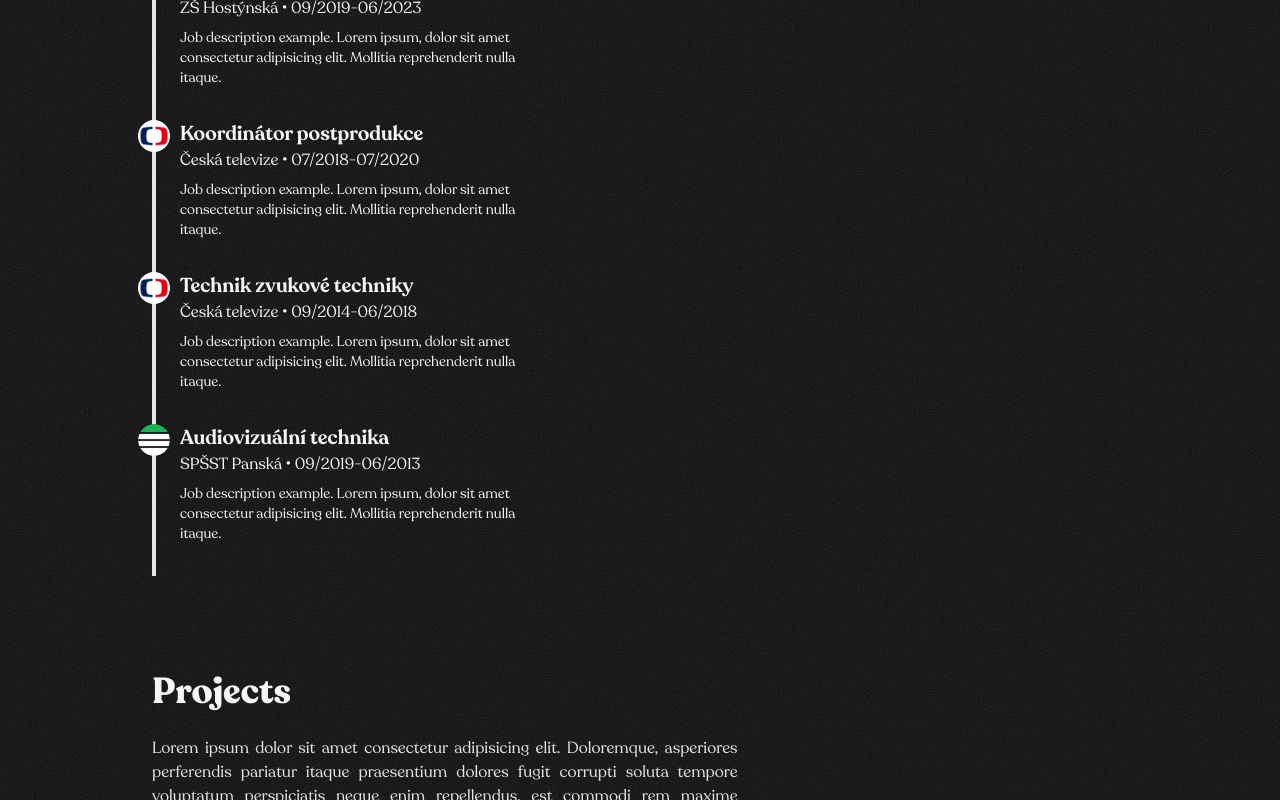
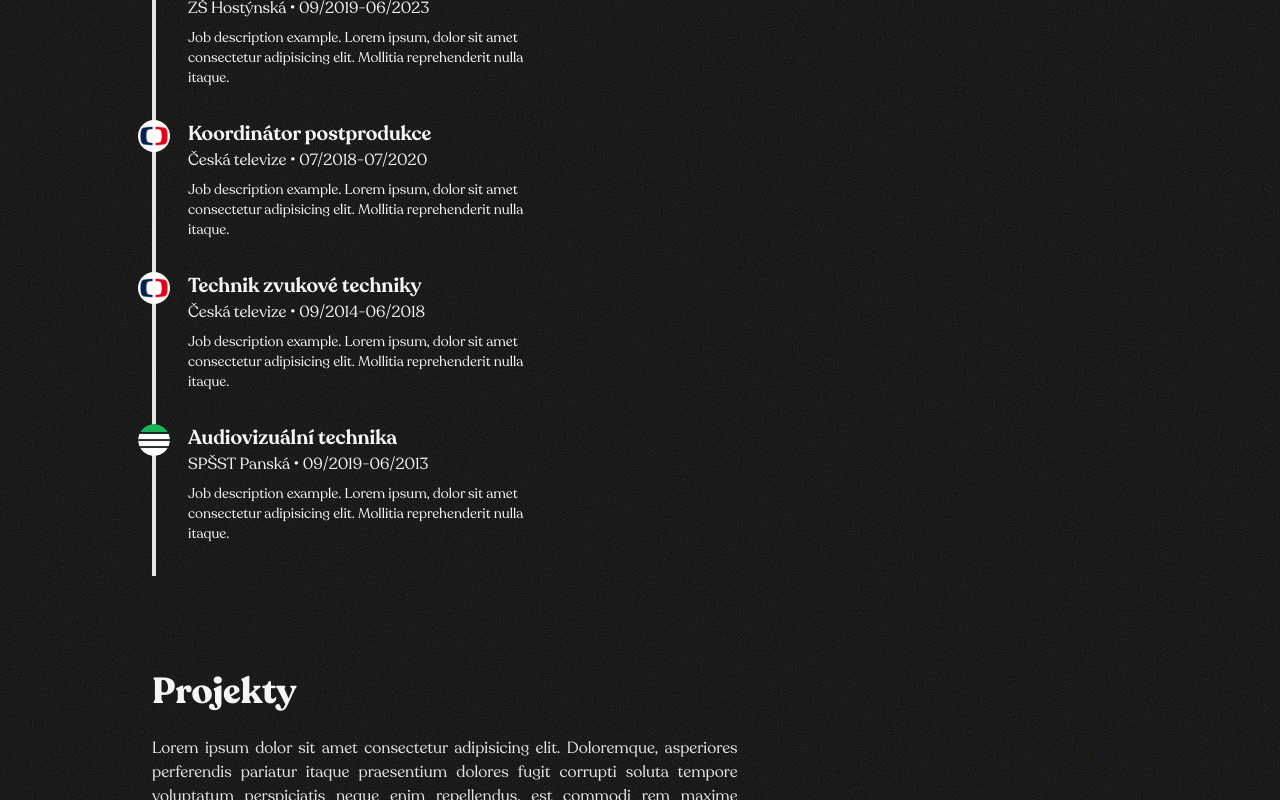
Before and after one commit to TomasLukes/portfolio-page, a React (Vite) app: page / in a window 1280 px wide. Shown: the part 1100-1900 px from the top of the page. Built offline with nearby package versions, Linux system fonts and the light colour scheme.

Commit message:
Styling of Contacts, add pl to Timeline li's

```diff
--- a/src/components/Contacts.jsx
+++ b/src/components/Contacts.jsx
@@ -12,25 +12,25 @@ export default function Contacts() {
           <div className="flex flex-row gap-2 md:gap-4">
             {/* Name input */}
             <input type='text' name="name" placeholder="Jméno" className="placeholder:italic placeholder:text-slate-400 block
-             bg-neutral-50 w-full rounded-md py-2 pl-3 pr-3 shadow-sm
+             bg-neutral-50 w-full rounded-md py-2 pl-3 pr-3 shadow-sm border-2 border-gray-300
              focus:outline-none focus:border-yello-500 focus:ring-yellow-500 focus:ring-1 sm:text-sm"
             />
             {/* Email input */}
             <input type='email' name="email" placeholder="E-mail" className="placeholder:italic placeholder:text-slate-400 block
-             bg-neutral-50 w-full rounded-md py-2 pl-3 pr-3 shadow-sm
+             bg-neutral-50 w-full rounded-md py-2 pl-3 pr-3 shadow-sm border-2 border-gray-300
              focus:outline-none focus:border-yello-500 focus:ring-yellow-500 focus:ring-1 sm:text-sm"
             />
           </div>
           {/* Message textarea */}
           <div>
             <textarea name="message" placeholder="Zpráva" className="placeholder:italic placeholder:text-slate-400 block
-            bg-neutral-50 w-full rounded-md h-32 resize-none py-2 pl-3 pr-3 shadow-sm
+            bg-neutral-50 w-full rounded-md h-32 resize-none py-2 pl-3 pr-3 shadow-sm border-2 border-gray-300
               focus:outline-none focus:border-yello-500 focus:ring-yellow-500 focus:ring-1 sm:text-sm md:mt-3"
             >
             </textarea>
           </div>
           {/* Submit button */}
-          <button className="mt-4 md:mt-6 m px-6 py-3 bg-neutral-800 text-neutral-100 rounded-lg border border-neutral-50
+          <button className="mt-4 md:mt-6 m px-6 py-3 bg-neutral-900 text-neutral-100 rounded-lg border border-neutral-50
             hover:border-yellow-500">
             Odeslat
           </button>
--- a/src/components/Projects.jsx
+++ b/src/components/Projects.jsx
@@ -8,7 +8,7 @@ export default function Projects() {
       {/* Projects container */}
       <div className="container mx-auto">
         <h2 className="text-2xl md:text-4xl font-bold pb-3 md:pb-6">
-          Projects
+          Projekty
         </h2>
         <p className="md:w-3/5 text-justify pb-6 md:pb-12 text-neutral-200">Lorem ipsum dolor sit amet consectetur adipisicing elit. Doloremque, asperiores perferendis pariatur
           itaque praesentium dolores fugit corrupti soluta tempore voluptatum perspiciatis neque enim repellendus,
--- a/src/components/Timeline.jsx
+++ b/src/components/Timeline.jsx
@@ -3,7 +3,7 @@ export default function Timeline() {
     /* Timeline */
     <ol id="timeline" className="h-full border-l-4 border-neutral-200 ">
 
-      <li className="pl-6 pb-8 pt-6 relative">
+      <li className="pl-8 pb-8 pt-6 relative">
         <img src="/assets/images/icons/jobs/hostynska.png"
           className="absolute top-6 left-[-2px] w-8 h-8 bg-neutral-100 rounded-full transform -translate-x-1/2" alt="" />
         <h5 className="text-xl font-semibold">Učitel IT</h5>
@@ -15,7 +15,7 @@ export default function Timeline() {
         </p>
       </li>
 
-      <li className="pl-6 pb-8 relative">
+      <li className="pl-8 pb-8 relative">
       <img src="/assets/images/icons/jobs/CT.png"
           className="absolute left-[-2px] w-8 h-8 bg-neutral-100 rounded-full transform -translate-x-1/2" alt="" />
         <h5 className="text-xl font-semibold">Koordinátor postprodukce</h5>
@@ -27,7 +27,7 @@ export default function Timeline() {
         </p>
       </li>
 
-      <li className="pl-6 pb-8 relative">
+      <li className="pl-8 pb-8 relative">
       <img src="/assets/images/icons/jobs/CT.png"
           className="absolute left-[-2px] w-8 h-8 bg-neutral-100 rounded-full transform -translate-x-1/2" alt="" />
         <h5 className="text-xl font-semibold">Technik zvukové techniky</h5>
@@ -39,7 +39,7 @@ export default function Timeline() {
         </p>
       </li>
 
-      <li className="pl-6 pb-8 relative">
+      <li className="pl-8 pb-8 relative">
       <img src="/assets/images/icons/jobs/Panska.png"
           className="absolute left-[-2px] w-8 h-8 bg-neutral-100 rounded-full transform -translate-x-1/2" alt="" />
         <h5 className="text-xl font-semibold">Audiovizuální technika</h5>
--- a/src/styles/output.css
+++ b/src/styles/output.css
@@ -1072,6 +1072,10 @@ video {
   padding-bottom: 2rem;
 }
 
+.pl-8 {
+  padding-left: 2rem;
+}
+
 .text-center {
   text-align: center;
 }
```
